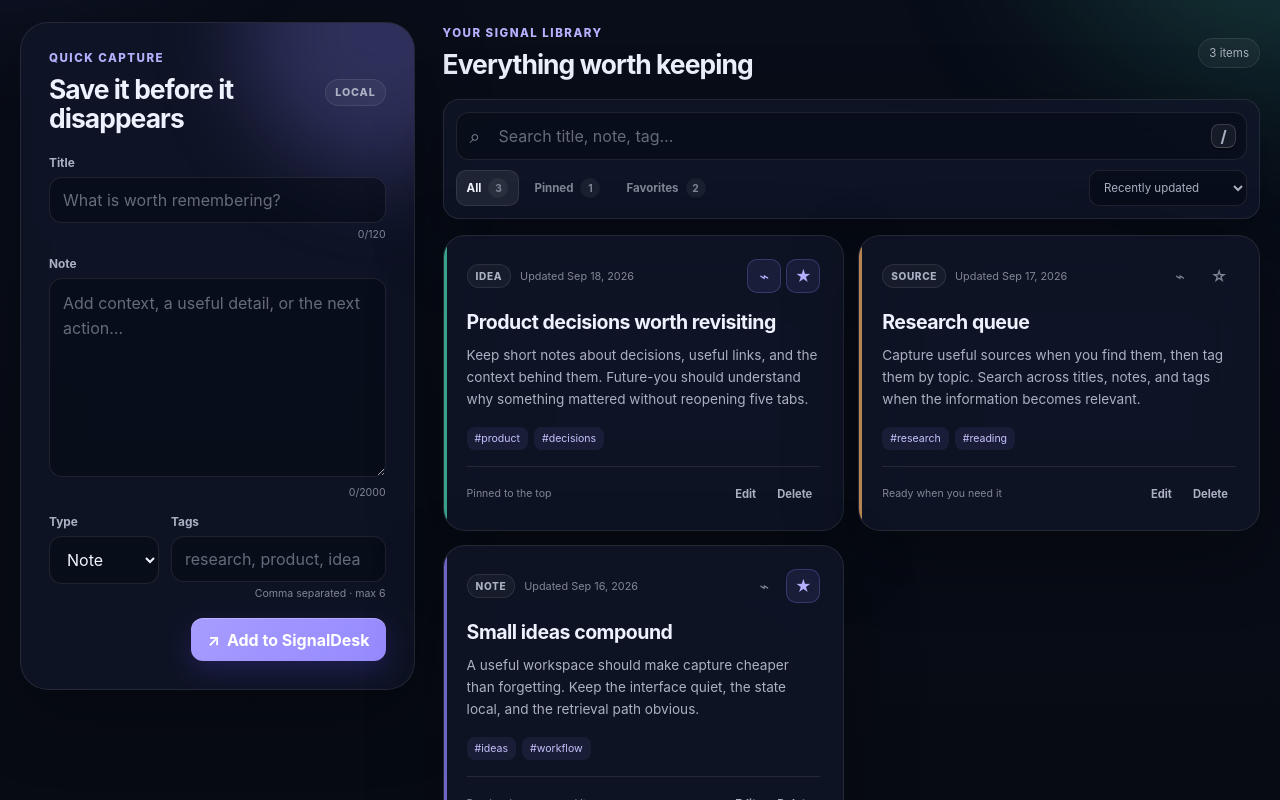
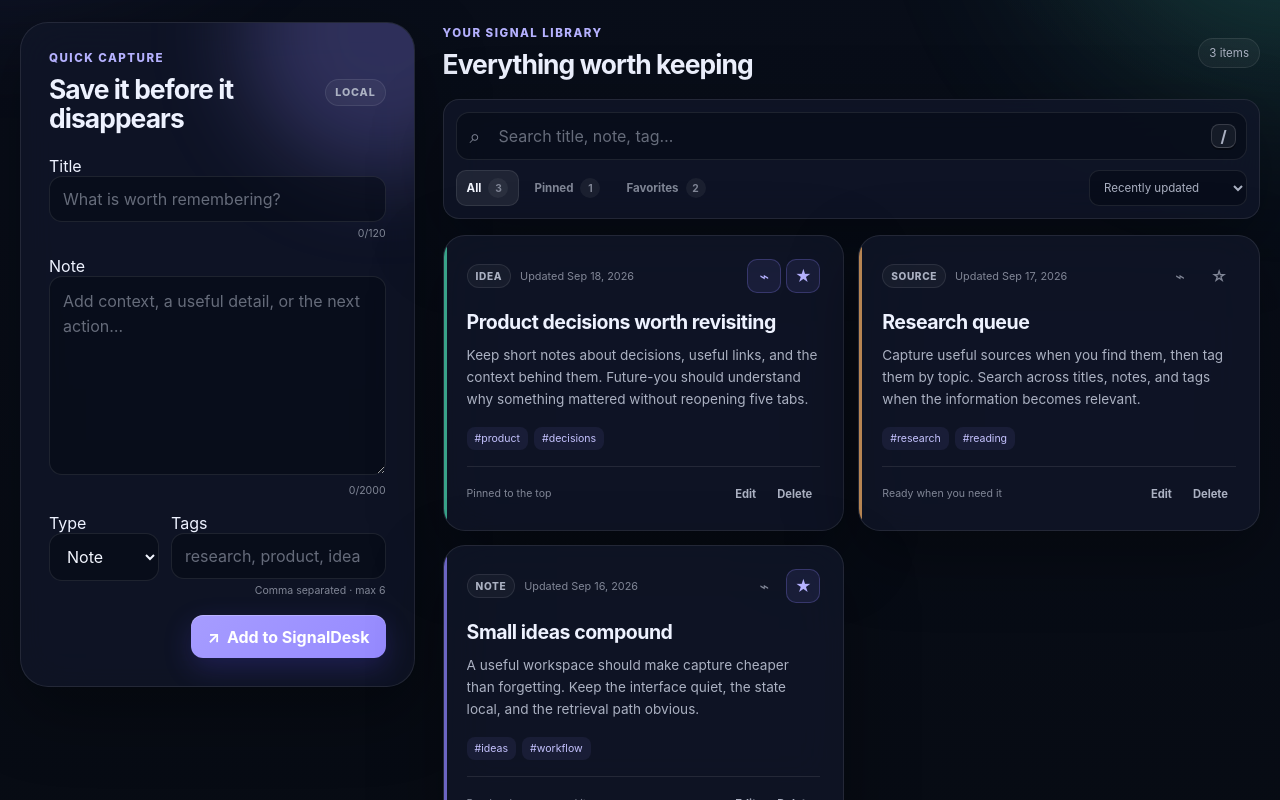
Before and after one commit to MykolaDotsenko/Posts-creator-react-app, a React (Vite) app: page / in a window 1280 px wide. Shown: the part 701-1501 px from the top of the page. Built offline with nearby package versions, Linux system fonts and the light colour scheme.

Commit message:
fix: give form controls stable accessible names

```diff
--- a/src/components/Composer.jsx
+++ b/src/components/Composer.jsx
@@ -79,51 +79,57 @@ export const Composer = forwardRef(function Composer(
       </div>
 
       <form onSubmit={handleSubmit} noValidate>
-        <label className="field">
-          <span>Title</span>
+        <div className="field">
+          <label htmlFor="signal-title">Title</label>
           <input
+            id="signal-title"
             ref={titleInputRef}
             value={draft.title}
             onChange={updateField("title")}
             placeholder="What is worth remembering?"
             maxLength={120}
             autoComplete="off"
+            aria-describedby="signal-title-count"
           />
-          <small>{draft.title.length}/120</small>
-        </label>
+          <small id="signal-title-count">{draft.title.length}/120</small>
+        </div>
 
-        <label className="field">
-          <span>Note</span>
+        <div className="field">
+          <label htmlFor="signal-note">Note</label>
           <textarea
+            id="signal-note"
             value={draft.body}
             onChange={updateField("body")}
             placeholder="Add context, a useful detail, or the next action…"
             maxLength={2000}
             rows={7}
+            aria-describedby="signal-note-count"
           />
-          <small>{draft.body.length}/2000</small>
-        </label>
+          <small id="signal-note-count">{draft.body.length}/2000</small>
+        </div>
 
         <div className="form-row">
-          <label className="field">
-            <span>Type</span>
-            <select value={draft.kind} onChange={updateField("kind")}>
+          <div className="field">
+            <label htmlFor="signal-type">Type</label>
+            <select id="signal-type" value={draft.kind} onChange={updateField("kind")}>
               <option value="note">Note</option>
               <option value="idea">Idea</option>
               <option value="link">Link / source</option>
             </select>
-          </label>
+          </div>
 
-          <label className="field field-wide">
-            <span>Tags</span>
+          <div className="field field-wide">
+            <label htmlFor="signal-tags">Tags</label>
             <input
+              id="signal-tags"
               value={draft.tags}
               onChange={updateField("tags")}
               placeholder="research, product, idea"
               autoComplete="off"
+              aria-describedby="signal-tags-hint"
             />
-            <small>Comma separated · max 6</small>
-          </label>
+            <small id="signal-tags-hint">Comma separated · max 6</small>
+          </div>
         </div>
 
         {error && (
```
